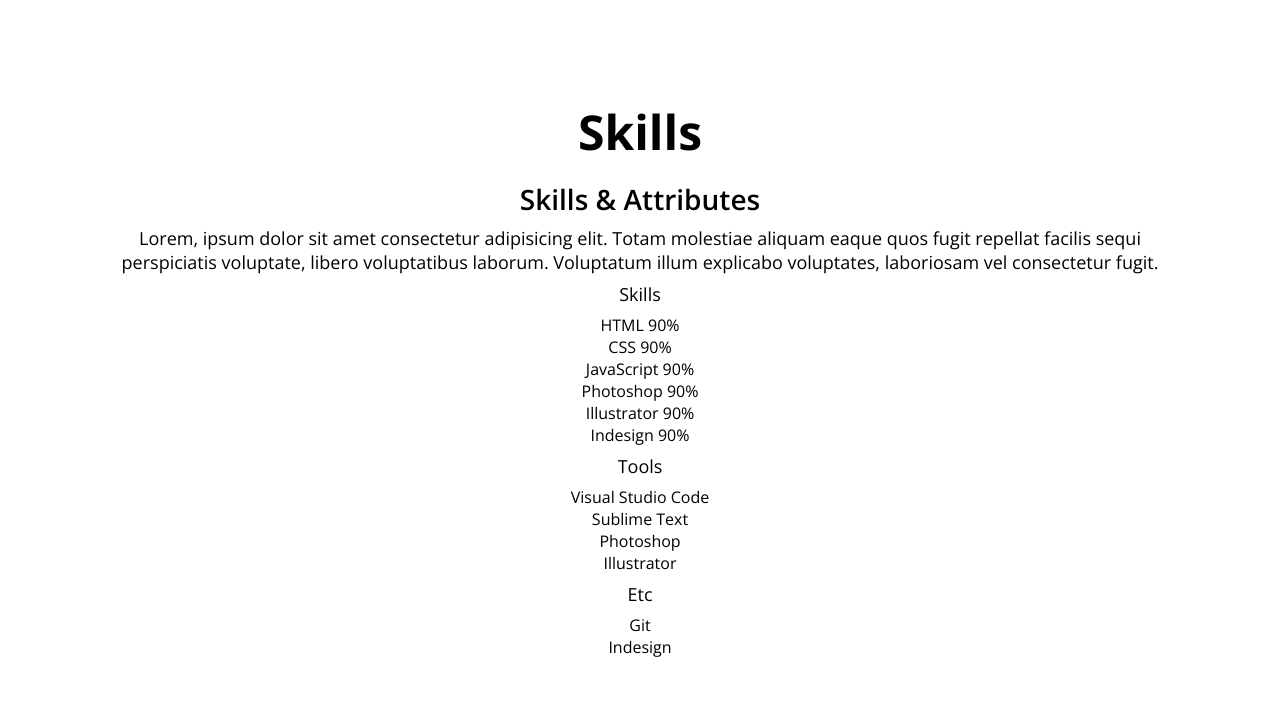
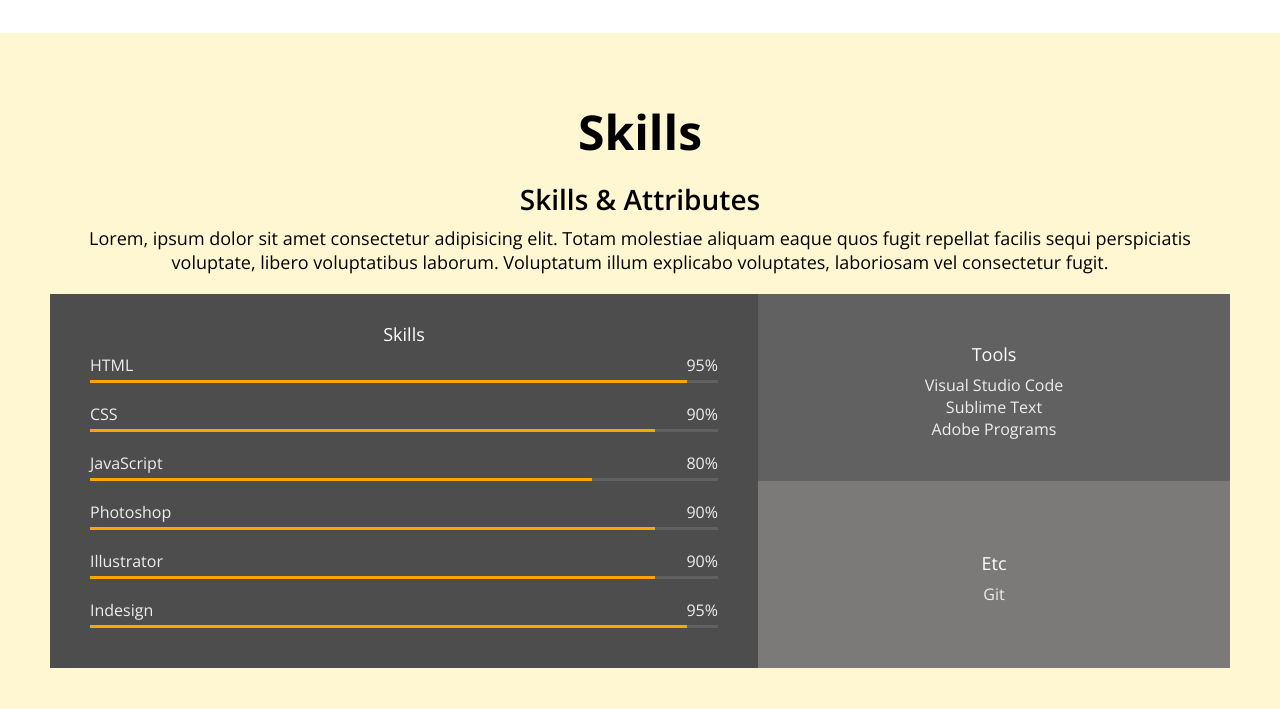
Before and after one commit to jeongunho/Portfolio, a plain HTML site: page index.html in a window 1280 px wide. Shown: the part 1731-2440 px from the top of the page. Drawn offline with nearby package versions, Linux system fonts and the light colour scheme; a script that the page names is missing.

Commit message:
CSS: Skills

```diff
--- a/index.html
+++ b/index.html
@@ -36,7 +36,7 @@
       <button class="home__contact">Contact Me</button>
     </section>
     <!-- About -->
-    <section id="about" class="section">
+    <section id="about" class="section section__container">
       <h1>About me</h1>
       <p>Lorem ipsum dolor sit amet consectetur adipisicing elit. Nisi dolore repudiandae ullam magnam nulla debitis neque vitae ipsam et temporibus. Iusto natus fuga impedit sequi illo blanditiis perspiciatis veritatis totam.</p>
       <div class="about__majors">
@@ -81,6 +81,7 @@
     </section>
     <!-- Skills -->
     <section id="skills" class="section">
+      <div class="section__container">
         <h1>Skills</h1>
         <h2>Skills & Attributes</h2>
         <p>Lorem, ipsum dolor sit amet consectetur adipisicing elit. Totam molestiae aliquam eaque quos fugit repellat facilis sequi perspiciatis voluptate, libero voluptatibus laborum. Voluptatum illum explicabo voluptates, laboriosam vel consectetur fugit.</p>
@@ -89,56 +90,56 @@
             <h3 class="skillset__title">Skills</h3>
             <div class="skill">
               <div class="skill__description">
-              <span>HTML</span>
-              <span>90%</span>
+                <span class="programs">HTML</span>
+                <span>95%</span>
               </div>
               <div class="skill__bar">
-              <div class="skill__value"></div>
+                <div class="skill__value" style="width: 95%;"></div>
               </div>
             </div>
             <div class="skill">
               <div class="skill__description">
-              <span>CSS</span>
+                <span class="programs">CSS</span>
                 <span>90%</span>
               </div>
               <div class="skill__bar">
-              <div class="skill__value"></div>
+                <div class="skill__value" style="width: 90%;"></div>
               </div>
             </div>
             <div class="skill">
               <div class="skill__description">
-              <span>JavaScript</span>
-              <span>90%</span>
+                <span class="programs">JavaScript</span>
+                <span>80%</span>
               </div>
               <div class="skill__bar">
-              <div class="skill__value"></div>
+                <div class="skill__value" style="width: 80%;"></div>
               </div>
             </div>
             <div class="skill">
               <div class="skill__description">
-              <span>Photoshop</span>
+                <span class="programs">Photoshop</span>
                 <span>90%</span>
               </div>
               <div class="skill__bar">
-              <div class="skill__value"></div>
+                <div class="skill__value" style="width: 90%;"></div>
               </div>
             </div>
             <div class="skill">
               <div class="skill__description">
-              <span>Illustrator</span>
+                <span class="programs">Illustrator</span>
                 <span>90%</span>
               </div>
               <div class="skill__bar">
-              <div class="skill__value"></div>
+                <div class="skill__value" style="width: 90%;"></div>
               </div>
             </div>
             <div class="skill">
               <div class="skill__description">
-              <span>Indesign</span>
-              <span>90%</span>
+                <span class="programs">Indesign</span>
+                <span>95%</span>
               </div>
               <div class="skill__bar">
-              <div class="skill__value"></div>
+                <div class="skill__value" style="width: 95%;"></div>
               </div>
             </div>
           </div>
@@ -148,16 +149,15 @@
               <ul class="tools__list">
                 <li><span>Visual Studio Code</span></li>
                 <li><span>Sublime Text</span></li>
-              <li><span>Photoshop</span ></li>
-              <li><span>Illustrator</span></li>
+                <li><span>Adobe Programs</span ></li>
               </ul>
             </div>
             <div class="etc">
               <h3 class="skillset__title">Etc</h3>
               <ul class="tools_list">
                 <li><span>Git</span></li>
-              <li><span>Indesign</span></li>
               </ul>
+            </div>
           </div>
         </div>
       </div>
--- a/style.css
+++ b/style.css
@@ -158,7 +158,11 @@ p {
   text-align: center;
   margin: auto;
   padding: 50px;
+}
+
+.section__container {
   max-width: 1200px;
+  margin: auto;
 }
 
 /* About */
@@ -217,3 +221,71 @@ p {
 #about .about__jobs .job .job__description .job__period {
   font-size: var(--font-micro);
 }
+
+/* Skill */
+#skills {
+  background-color: var(--color-yellow);
+}
+#skills .section__container .skillset {
+  display: flex;
+  background-color: var(--color-light-grey);
+  color: var(--color-light-white);
+  margin: 20px 0;
+}
+#skills .section__container .skillset .skillset__title {
+  color: var(--color-white);
+}
+#skills .section__container .skillset .skillset__left {
+  flex-basis: 60%;
+  background-color: var(--color-dark-grey);
+  padding: 20px 40px;
+}
+#skills .section__container .skillset .skillset__left .skill {
+  margin-bottom: 20px;
+}
+#skills
+  .section__container
+  .skillset
+  .skillset__left
+  .skill
+  .skill__description {
+  display: flex;
+  justify-content: space-between;
+}
+#skills
+  .section__container
+  .skillset
+  .skillset__left
+  .skill
+  .skill__description
+  .programs {
+  margin-bottom: 4px;
+}
+#skills .section__container .skillset .skillset__left .skill .skill__bar {
+  height: 3px;
+  background-color: var(--color-grey);
+}
+#skills
+  .section__container
+  .skillset
+  .skillset__left
+  .skill
+  .skill__bar
+  .skill__value {
+  width: 100%;
+  height: 3px;
+  background-color: orange;
+}
+#skills .section__container .skillset .skillset__right {
+  flex-basis: 40%;
+}
+#skills .section__container .skillset .skillset__right .tools {
+  background-color: var(--color-grey);
+}
+#skills .section__container .skillset .skillset__right .tools,
+#skills .section__container .skillset .skillset__right .etc {
+  height: 50%;
+  display: flex;
+  flex-direction: column;
+  justify-content: center;
+}
```
Lines whose indentation alone changed are shown as unchanged.
